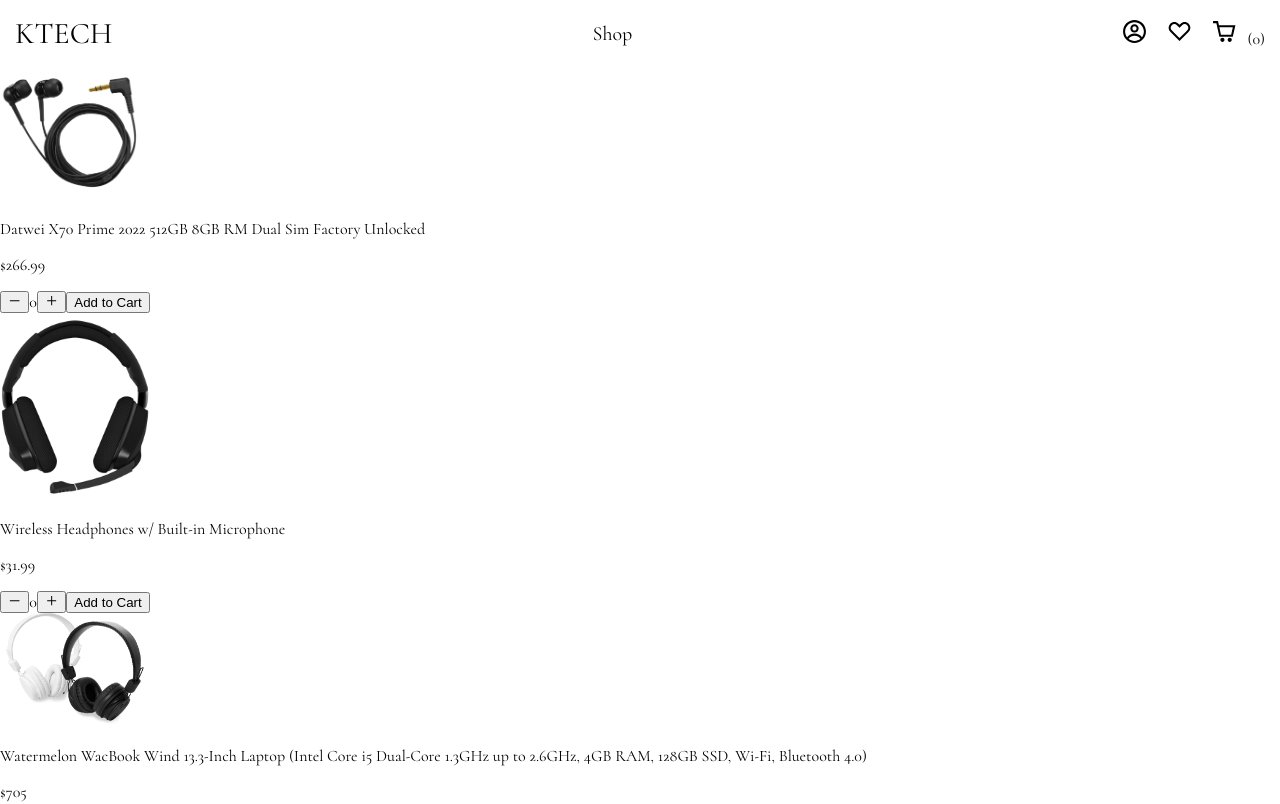
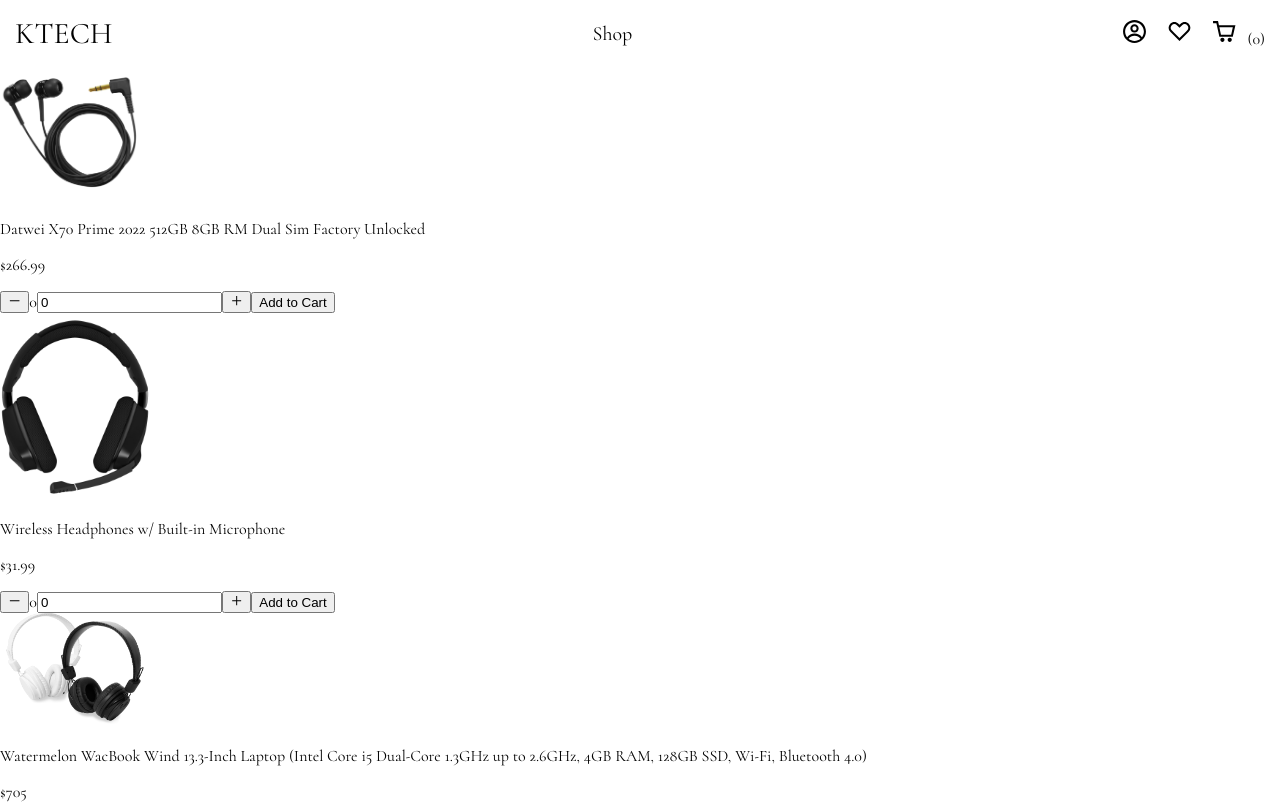
Before and after one commit to keaneatl/shopping-cart, a React (Create React App) app: page /shop in a window 1280 px wide. Shown: the top 804 px of the page. Built offline with nearby package versions, Linux system fonts and the light colour scheme.

Commit message:
Allow product amount to be directly inputted by user

```diff
--- a/src/components/Shop.js
+++ b/src/components/Shop.js
@@ -32,6 +32,17 @@
     const data = Object.values(Products);
     setProducts(data);
   }, []);
+
+  const onAmountInput = (itemID, e) => {
+    setProducts(
+      products.map((prod) => {
+        if (prod.id === itemID) {
+          prod.amount = e.currentTarget.value;
+          return prod;
+        } else return prod;
+      })
+    );
+  };
 
   const onAdd = (itemID) => {
     setProducts(
@@ -68,6 +79,7 @@
           onAdd={onAdd}
           onLessen={onLessen}
           onAddToCart={onAddToCart}
+          onAmountInput={onAmountInput}
         />
       ))}
     </div>
--- a/src/components/products/AddToCart.js
+++ b/src/components/products/AddToCart.js
@@ -8,7 +8,13 @@
   onAdd,
   onLessen,
   onAddToCart,
+  onAmountInput,
 }) => {
+  const onReadKey = (e) => {
+    if (!/[0-9]/.test(e.key)) {
+      e.preventDefault();
+    }
+  };
   return (
     <div>
       <p className="product-name">{name}</p>
@@ -17,6 +23,13 @@
         <AiOutlineMinus />
       </button>
       <span className="quantity">{amount}</span>
+      <input
+        type="tel"
+        value={amount}
+        className="quantity"
+        onKeyDown={onReadKey}
+        onChange={(e) => onAmountInput(id, e)}
+      />
       <button type="button" onClick={() => onAdd(id)}>
         <AiOutlinePlus />
       </button>
--- a/src/components/products/ProductCard.js
+++ b/src/components/products/ProductCard.js
@@ -9,6 +9,7 @@
   onAdd,
   onLessen,
   onAddToCart,
+  onAmountInput,
 }) => {
   return (
     <div className="product-card">
@@ -21,6 +22,7 @@
         onAdd={onAdd}
         onLessen={onLessen}
         onAddToCart={onAddToCart}
+        onAmountInput={onAmountInput}
       />
     </div>
   );
```
